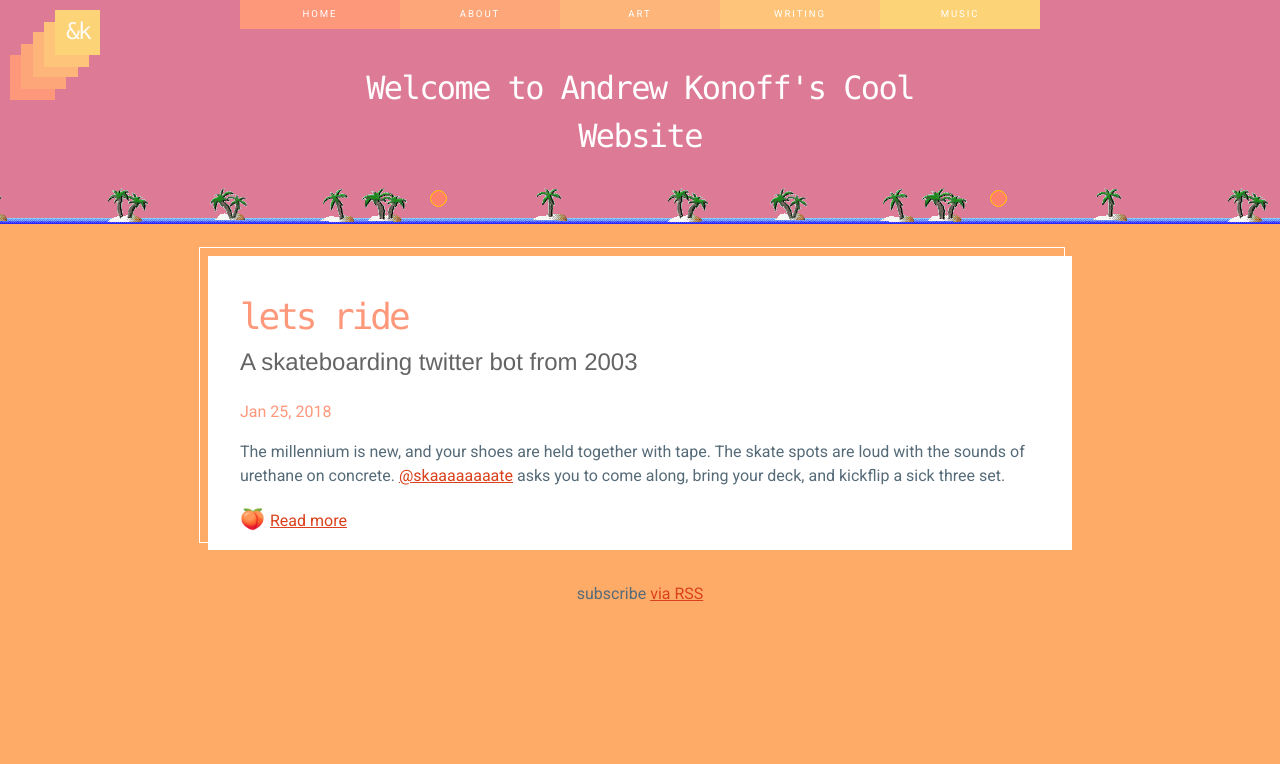
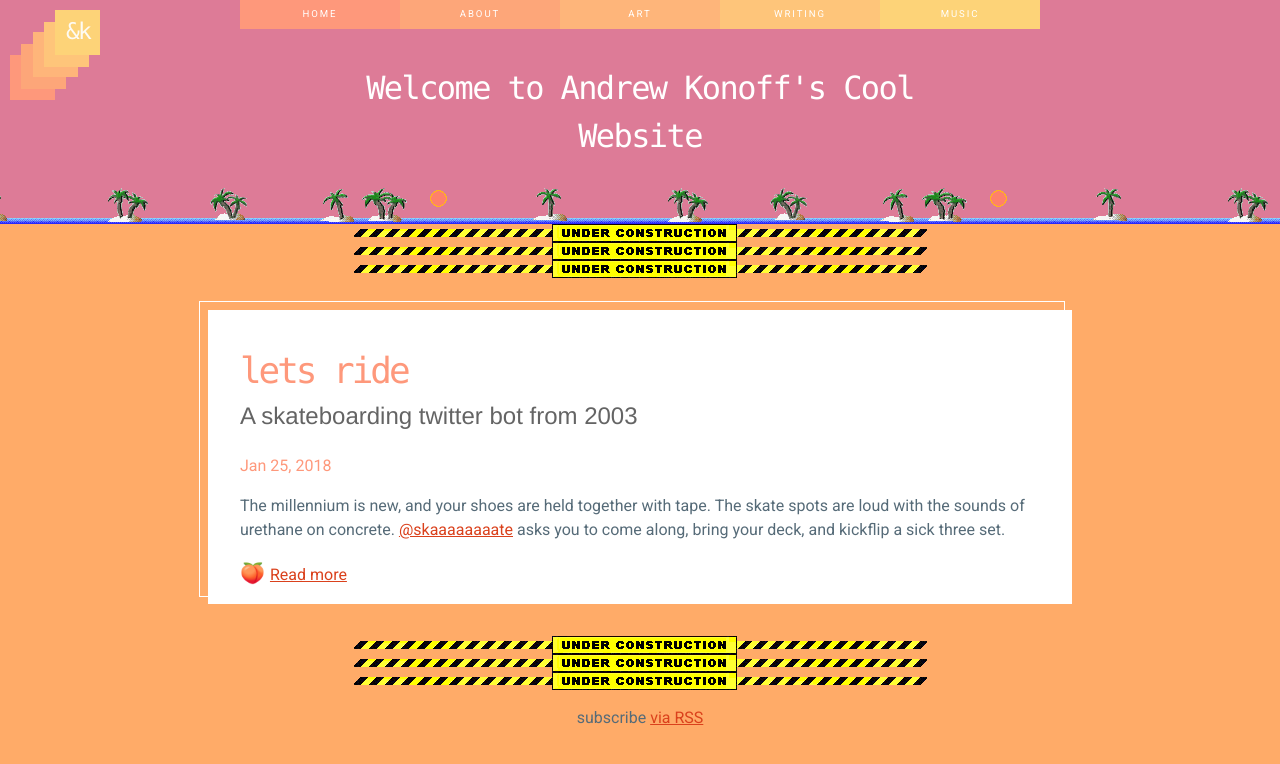
Before and after one commit to andkon/andkon.github.io, a Jekyll site: the page built from _category/art.md, in a window 1280 px wide. Shown: the top 764 px of the page. Built offline with Jekyll 4.4.1, drawn with Linux system fonts in a browser that asks for light colours.

Commit message:
Added under construction gif to /art

```diff
--- a/_includes/header.html
+++ b/_includes/header.html
@@ -8,5 +8,4 @@
     <a class="navbar-item header-link" href="https://soundcloud.com/young-keanu" target="_blank">Music</a>
   </div>
   <h1>Welcome to Andrew Konoff's Cool Website</h1>
-  <!-- <img src="assets/images/island.gif"></img> -->
 </header>
--- /dev/null
+++ b/_layouts/art.html
@@ -0,0 +1,28 @@
+---
+layout: default
+---
+
+{% include header.html %}
+
+<main class="page-content" aria-label="Content">
+
+  {% for post in site.categories[page.tag] %}
+  <img src="assets/images/under_con.gif" style="display: block; margin: auto;"></img>
+  <img src="assets/images/under_con.gif" style="display: block; margin: auto;"></img>
+  <img src="assets/images/under_con.gif" style="display: block; margin: auto;"></img>
+    <div class="feedpost">
+      <h1><a class="post-link" href="{{ post.url | relative_url }}">{{ post.title | escape }}</a></h1>
+      {% if post.subtitle %}<h2>{{ post.subtitle | escape }}</h2>{% endif %}
+      {% assign date_format = site.minima.date_format | default: "%b %-d, %Y" %}
+      <span class="post-meta">{{ post.date | date: date_format }}</span>
+      {% if post.video_embed %}<iframe class="media" src="{{ post.video_embed }}" frameborder="0" webkitallowfullscreen mozallowfullscreen allowfullscreen></iframe>{% endif %}
+      {% if post.excerpt %}<p>{{post.excerpt}}</p>{% endif %}
+      <a class="read-more" href="{{ post.url | relative_url }}">Read more</a>
+    </div>
+  <img src="assets/images/under_con.gif" style="display: block; margin: auto;"></img>
+  <img src="assets/images/under_con.gif" style="display: block; margin: auto;"></img>
+  <img src="assets/images/under_con.gif" style="display: block; margin: auto;"></img>
+  {% endfor %}
+
+</main>
+<p class="rss-subscribe">subscribe <a href="{{ "/feed.xml" | relative_url }}">via RSS</a></p>
```
Also changed, not shown: _category/art.md (+1 -0 lines).
